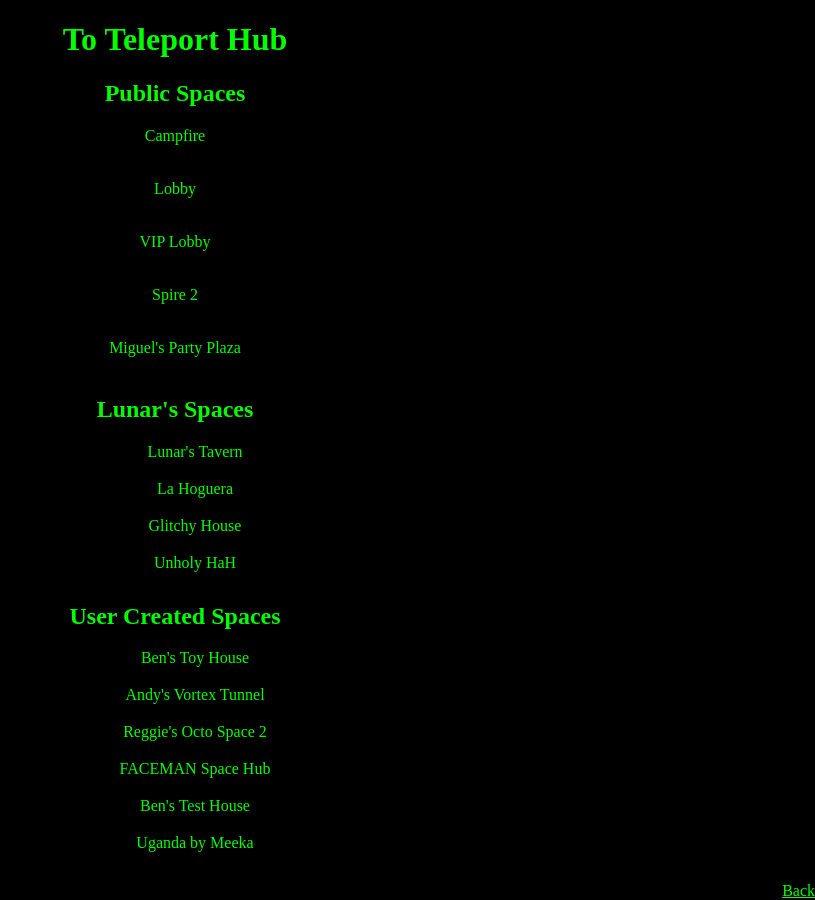
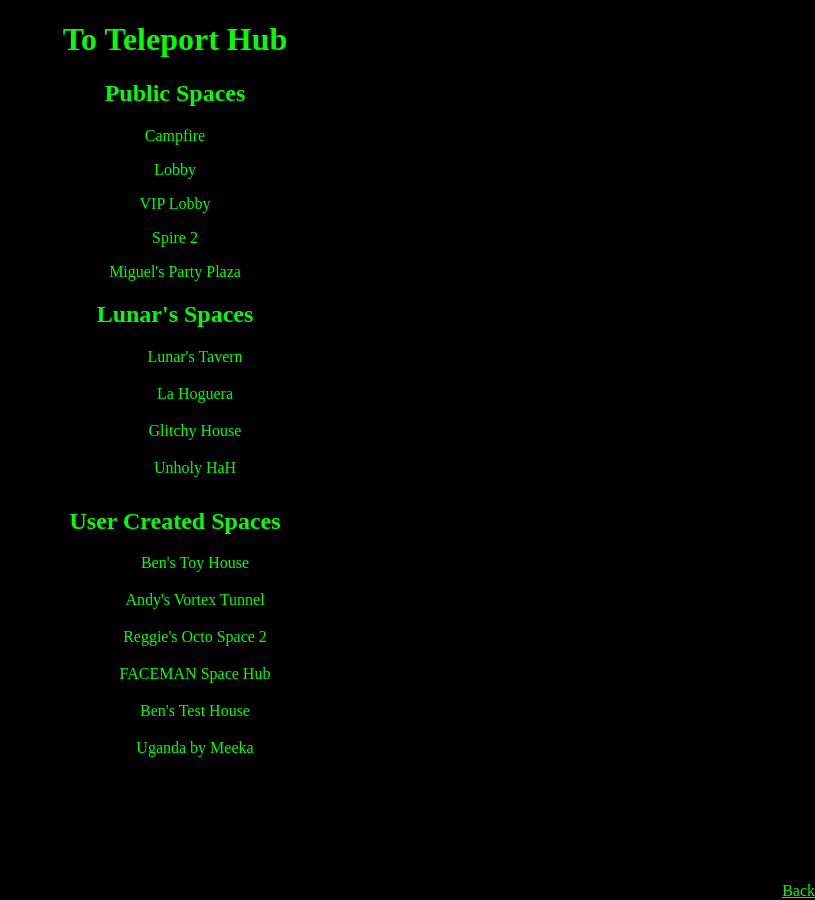
Before and after one commit to LunarTiger/AltspaceVR, a Jekyll site: the page teleportHub/index.html, which Jekyll copies as it is, in a window 1280 px wide. Shown: the whole page, without its empty margins (465-1280 px from the left). Built offline with Jekyll 4.4.1, drawn with Linux system fonts in a browser that asks for light colours.

Commit message:
Update index.html

```diff
--- a/teleportHub/index.html
+++ b/teleportHub/index.html
@@ -20,11 +20,11 @@
 	<body>
 		<a href="altspace://account.altvr.com/api/spaces/lunar-s-teleport-hub" style="text-decoration:none"><h1>To Teleport Hub</h1></a>
 		<h2>Public Spaces</h2>
-			<p><a href="altspace://account.altvr.com/api/spaces/campfire-lobby" style="text-decoration:none">Campfire</a></p><hr style="height:1px; visibility:hidden;" />
-			<p><a href="altspace://account.altvr.com/api/spaces/lobby" style="text-decoration:none">Lobby</a></p><hr style="height:1px; visibility:hidden;" />
-			<p><a href="altspace://account.altvr.com/api/spaces/vip-lobby" style="text-decoration:none">VIP Lobby</a></p><hr style="height:1px; visibility:hidden;" />
-			<p><a href="altspace://account.altvr.com/api/spaces/event-606878869948990299-848" style="text-decoration:none">Spire 2</a></p><hr style="height:1px; visibility:hidden;" />
-			<p><a href="altspace://account.altvr.com/api/spaces/explorer-ncb-party-plaza" style="text-decoration:none">Miguel's Party Plaza</a></p><hr style="height:1px; visibility:hidden;" />
+			<p><a href="altspace://account.altvr.com/api/spaces/campfire-lobby" style="text-decoration:none">Campfire</a></p>
+			<p><a href="altspace://account.altvr.com/api/spaces/lobby" style="text-decoration:none">Lobby</a></p>
+			<p><a href="altspace://account.altvr.com/api/spaces/vip-lobby" style="text-decoration:none">VIP Lobby</a></p>
+			<p><a href="altspace://account.altvr.com/api/spaces/event-606878869948990299-848" style="text-decoration:none">Spire 2</a></p>
+			<p><a href="altspace://account.altvr.com/api/spaces/explorer-ncb-party-plaza" style="text-decoration:none">Miguel's Party Plaza</a></p>
 		<h2>Lunar's Spaces</h2>
 		<ul>
 			<li><a href="altspace://account.altvr.com/api/spaces/lunar-s-medieval-tavern" style="text-decoration:none">Lunar's Tavern</a></li><hr style="height:1px; visibility:hidden;" />
```
